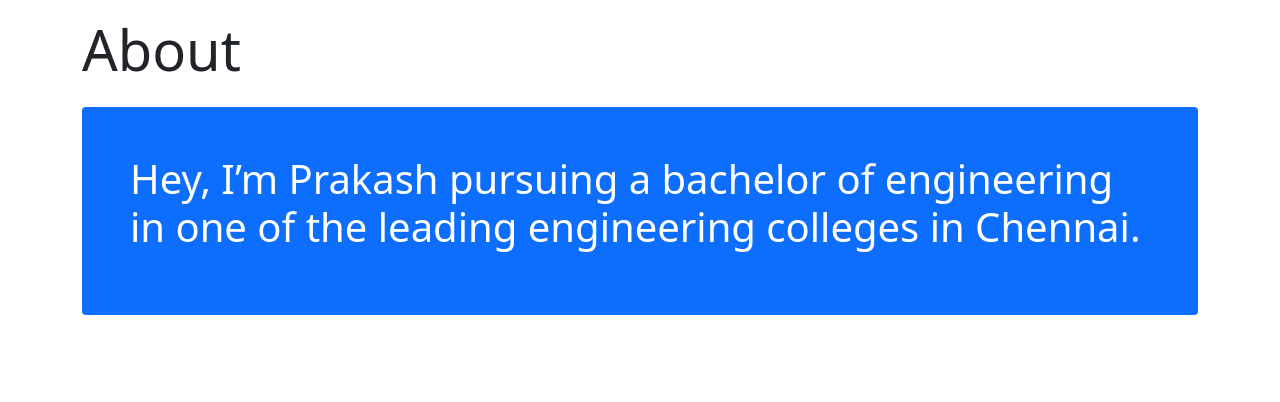
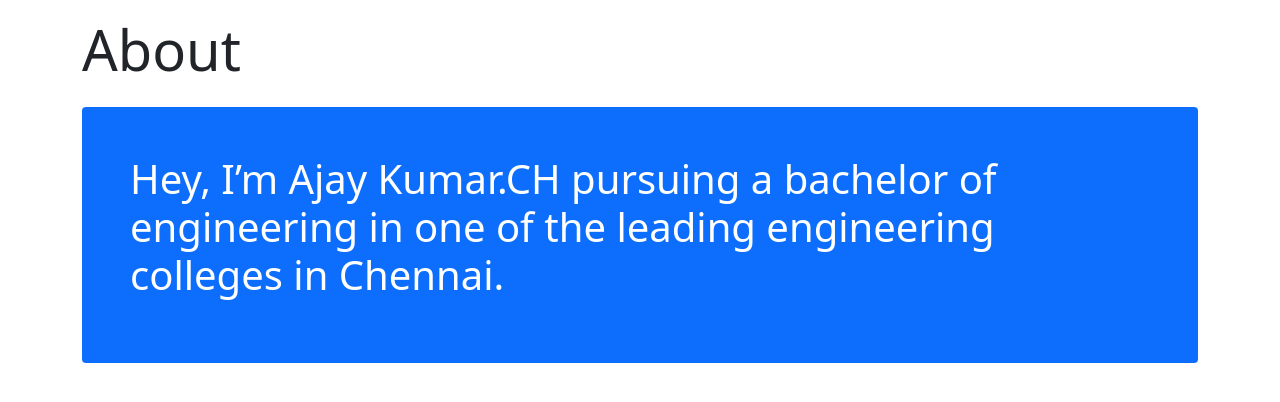
Before and after one commit to IBM-EPBL/IBM-Project-20582-1659755507, a Flask app: page /about in a window 1280 px wide. Shown: the part 56-458 px from the top of the page. Run offline with Flask 2, Linux system fonts and the light colour scheme.

Commit message:
Update about.html

```diff
--- a/ajay/Assignment 2/templates/about.html
+++ b/ajay/Assignment 2/templates/about.html
@@ -32,7 +32,7 @@
 <div class="container mt-3">
   <h3 class="display-4"> About</h3>
     <div class="mt-4 p-5 bg-primary text-white rounded">
-      <p class="display-6">Hey, I’m Prakash pursuing a bachelor of engineering in one of the leading engineering colleges in Chennai.</p>
+      <p class="display-6">Hey, I’m Ajay Kumar.CH pursuing a bachelor of engineering in one of the leading engineering colleges in Chennai.</p>
     </div>
   <br>
 
```
